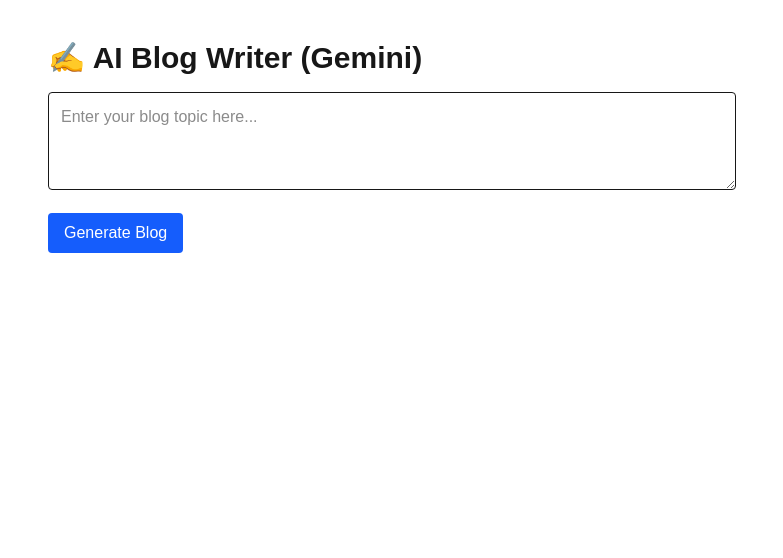
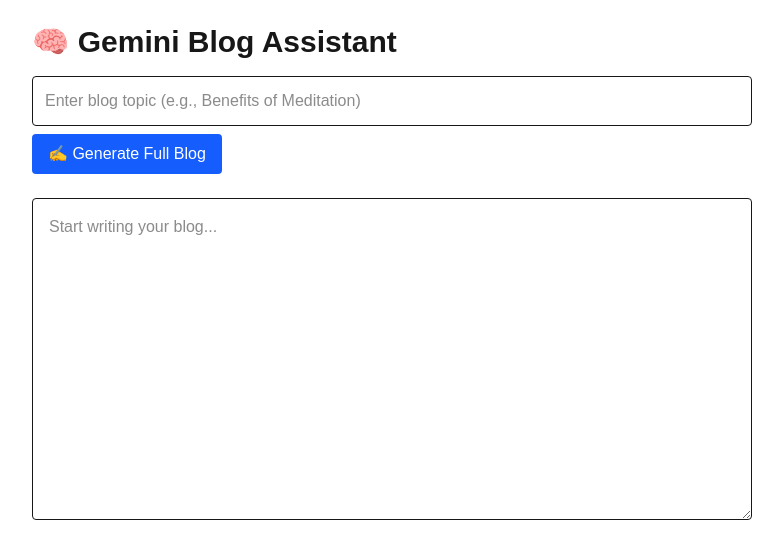
Before and after one commit to adhikariaashish/gemini-blog, a Next.js app: page / in a window 1280 px wide. Shown: the top 558 px of the page, without its empty margins (248-1031 px from the left). Built offline with nearby package versions, Linux system fonts and the light colour scheme.

Commit message:
lodash.debounce

```diff
--- a/package.json
+++ b/package.json
@@ -10,6 +10,7 @@
   },
   "dependencies": {
     "@google/generative-ai": "^0.24.1",
+    "lodash.debounce": "^4.0.8",
     "next": "15.3.4",
     "react": "^19.0.0",
     "react-dom": "^19.0.0"
@@ -17,6 +18,7 @@
   "devDependencies": {
     "@eslint/eslintrc": "^3",
     "@tailwindcss/postcss": "^4",
+    "@types/lodash.debounce": "^4.0.9",
     "@types/node": "^20",
     "@types/react": "^19",
     "@types/react-dom": "^19",
--- a/src/app/api/generate/route.ts
+++ b/src/app/api/generate/route.ts
@@ -1,5 +1,5 @@
-import { GoogleGenerativeAI } from "@google/generative-ai";
-import { NextResponse } from "next/server";
+import { GoogleGenerativeAI } from '@google/generative-ai';
+import { NextResponse } from 'next/server';
 
 const genAI = new GoogleGenerativeAI(process.env.GEMINI_API_KEY!);
 
@@ -7,18 +7,22 @@
   const { topic } = await req.json();
 
   try {
-    const model = genAI.getGenerativeModel({ model: "gemini-pro" });
+    const model = genAI.getGenerativeModel({ model: 'gemini-pro' });
 
-    const result = await model.generateContent(
-      `Write a detailed and informative blog post on the topic: "${topic}". The tone should be professional and easy to read.`
-    );
+    const result = await model.generateContent({
+      contents: [
+        {
+          role: 'user',
+          parts: [{ text: `Write a detailed blog post about: ${topic}` }],
+        },
+      ],
+    });
 
-    const response = await result.response;
-    const text = response.text();
+    const fullBlog = result.response.text();
 
-    return NextResponse.json({ blog: text });
+    return NextResponse.json({ blog: fullBlog });
   } catch (error) {
-    console.error("Gemini API error:", error);
-    return NextResponse.json({ error: "Failed to generate blog" }, { status: 500 });
+    console.error('Gemini Blog Error:', error);
+    return NextResponse.json({ blog: '', error: 'Failed to generate blog' }, { status: 500 });
   }
 }
--- a/src/app/api/suggest/route.ts
+++ b/src/app/api/suggest/route.ts
@@ -9,21 +9,20 @@
   try {
     const model = genAI.getGenerativeModel({ model: 'gemini-pro' });
 
-    const prompt = `
-      Continue this blog post intelligently and naturally:
-      ---
-      ${currentText}
-      ---
-      Continue writing the next sentence or paragraph:
-    `;
+    const result = await model.generateContent({
+      contents: [
+        {
+          role: 'user',
+          parts: [{ text: `Continue this blog post:\n${currentText}` }],
+        },
+      ],
+    });
 
-    const result = await model.generateContent(prompt);
-    const response = await result.response;
-    const suggestion = response.text();
+    const suggestion = result.response.text();
 
     return NextResponse.json({ suggestion });
   } catch (error) {
     console.error('Gemini Suggestion Error:', error);
-    return NextResponse.json({ suggestion: '', error: 'Failed to generate suggestion' }, { status: 500 });
+    return NextResponse.json({ suggestion: '', error: 'Gemini API failed' }, { status: 500 });
   }
 }
--- a/src/app/page.tsx
+++ b/src/app/page.tsx
@@ -1,16 +1,58 @@
 'use client';
 
-import { useState } from 'react';
+import { useState, useEffect } from 'react';
+import debounce from 'lodash.debounce';
 
 export default function Home() {
   const [topic, setTopic] = useState('');
-  const [loading, setLoading] = useState(false);
-  const [blog, setBlog] = useState('');
+  const [input, setInput] = useState('');
+  const [suggestion, setSuggestion] = useState('');
+  const [loadingSuggest, setLoadingSuggest] = useState(false);
+  const [loadingBlog, setLoadingBlog] = useState(false);
 
-  const generateBlog = async () => {
-    setLoading(true);
-    setBlog('');
+  const fetchSuggestion = debounce(async (text: string) => {
+    if (!text.trim()) {
+      setSuggestion('');
+      return;
+    }
 
+    setLoadingSuggest(true);
+
+    try {
+      const res = await fetch('/api/suggest', {
+        method: 'POST',
+        headers: { 'Content-Type': 'application/json' },
+        body: JSON.stringify({ currentText: text }),
+      });
+
+      const data = await res.json();
+      setSuggestion(data.suggestion || '');
+    } catch (err) {
+      console.error('Suggestion error:', err);
+    } finally {
+      setLoadingSuggest(false);
+    }
+  }, 1000);
+
+  useEffect(() => {
+    fetchSuggestion(input);
+  }, [input]);
+
+  const applySuggestion = () => {
+    if (suggestion) {
+      setInput((prev) => prev + ' ' + suggestion.trim());
+      setSuggestion('');
+    }
+  };
+
+  const generateFullBlog = async () => {
+    if (!topic.trim()) return;
+
+    setLoadingBlog(true);
+    setInput('');
+    setSuggestion('');
+
+    try {
       const res = await fetch('/api/generate', {
         method: 'POST',
         headers: { 'Content-Type': 'application/json' },
@@ -18,33 +60,62 @@
       });
 
       const data = await res.json();
-    setBlog(data.blog || 'Error generating blog.');
-    setLoading(false);
+      setInput(data.blog || '');
+    } catch (err) {
+      console.error('Blog generation error:', err);
+    } finally {
+      setLoadingBlog(false);
+    }
   };
 
   return (
-    <main className="p-10 max-w-3xl mx-auto">
-      <h1 className="text-3xl font-bold mb-4">✍️ AI Blog Writer (Gemini)</h1>
-      <textarea
+    <main className="p-6 max-w-3xl mx-auto">
+      <h1 className="text-3xl font-bold mb-4">🧠 Gemini Blog Assistant</h1>
+
+      {/* Full Blog Generator */}
+      <div className="mb-6">
+        <input
+          type="text"
+          placeholder="Enter blog topic (e.g., Benefits of Meditation)"
           value={topic}
           onChange={(e) => setTopic(e.target.value)}
-        className="w-full p-3 border rounded mb-4"
-        rows={3}
-        placeholder="Enter your blog topic here..."
+          className="w-full p-3 border rounded mb-2"
         />
         <button
-        onClick={generateBlog}
-        disabled={loading || !topic.trim()}
-        className="bg-blue-600 text-white px-4 py-2 rounded"
+          onClick={generateFullBlog}
+          disabled={loadingBlog}
+          className="px-4 py-2 bg-blue-600 text-white rounded disabled:opacity-50"
         >
-        {loading ? 'Generating...' : 'Generate Blog'}
+          {loadingBlog ? 'Generating Blog...' : '✍️ Generate Full Blog'}
         </button>
-      {blog && (
-        <div className="mt-8 p-4 bg-white border rounded shadow">
-          <h2 className="text-xl font-semibold mb-2">📝 Generated Blog</h2>
-          <p className="whitespace-pre-wrap">{blog}</p>
+      </div>
+
+      {/* Blog Writing Box */}
+      <textarea
+        value={input}
+        onChange={(e) => setInput(e.target.value)}
+        className="w-full p-4 border rounded mb-4"
+        rows={12}
+        placeholder="Start writing your blog..."
+      />
+
+      {/* Suggestion */}
+      {suggestion && (
+        <div className="bg-gray-100 border-l-4 border-blue-400 p-3 mb-4">
+          <p className="text-sm text-gray-700">
+            💡 <strong>AI Suggestion:</strong> {suggestion}
+          </p>
+          <button
+            onClick={applySuggestion}
+            className="mt-2 text-blue-600 underline"
+          >
+            Use Suggestion
+          </button>
         </div>
       )}
+
+      {/* Loading Suggestion */}
+      {loadingSuggest && <p className="text-sm text-gray-500">💭 AI thinking...</p>}
     </main>
   );
 }
```
Also changed, not shown: 1 other file (tests, documents, lock files or other folders). Lines whose indentation alone changed are shown as unchanged.
